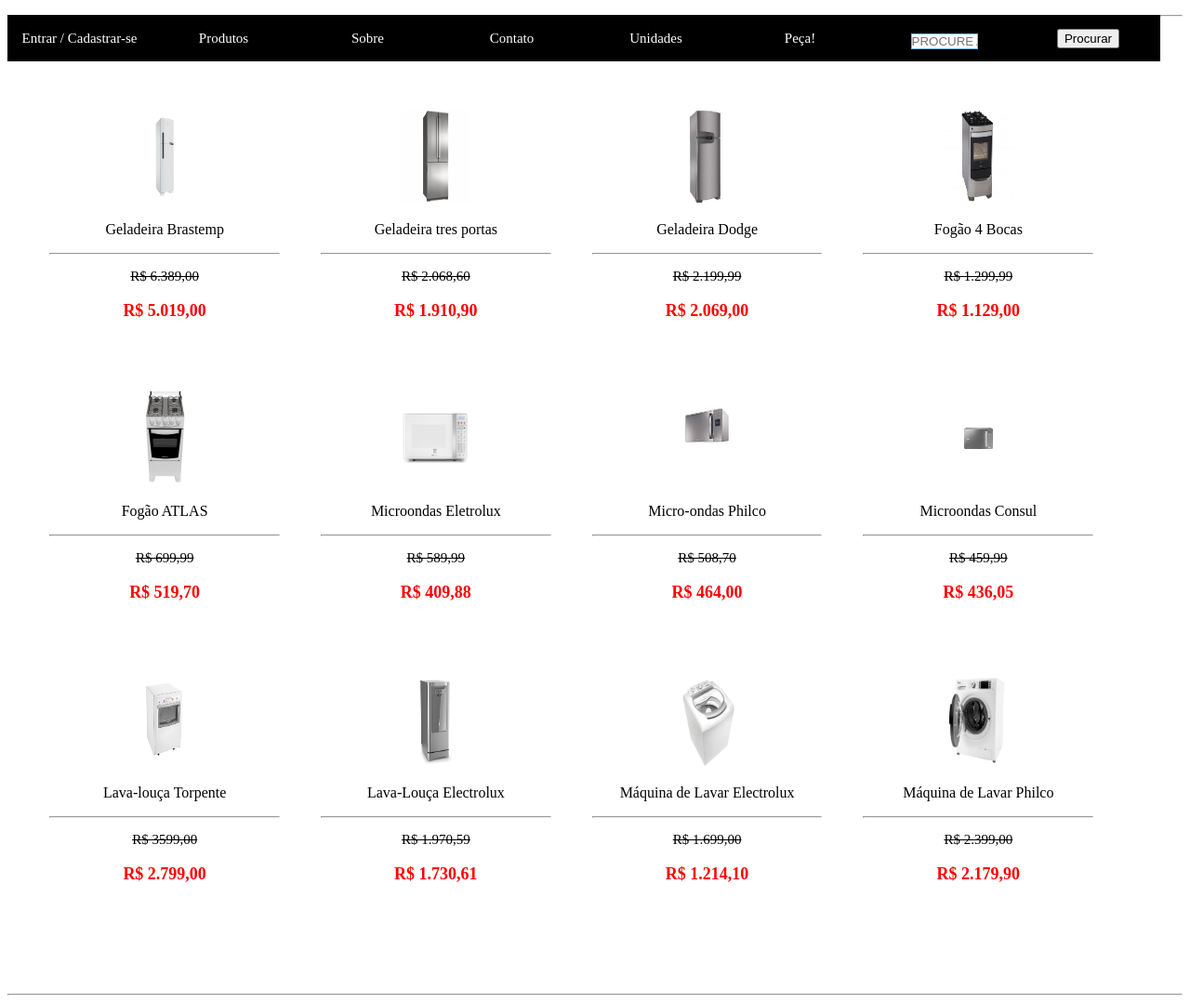
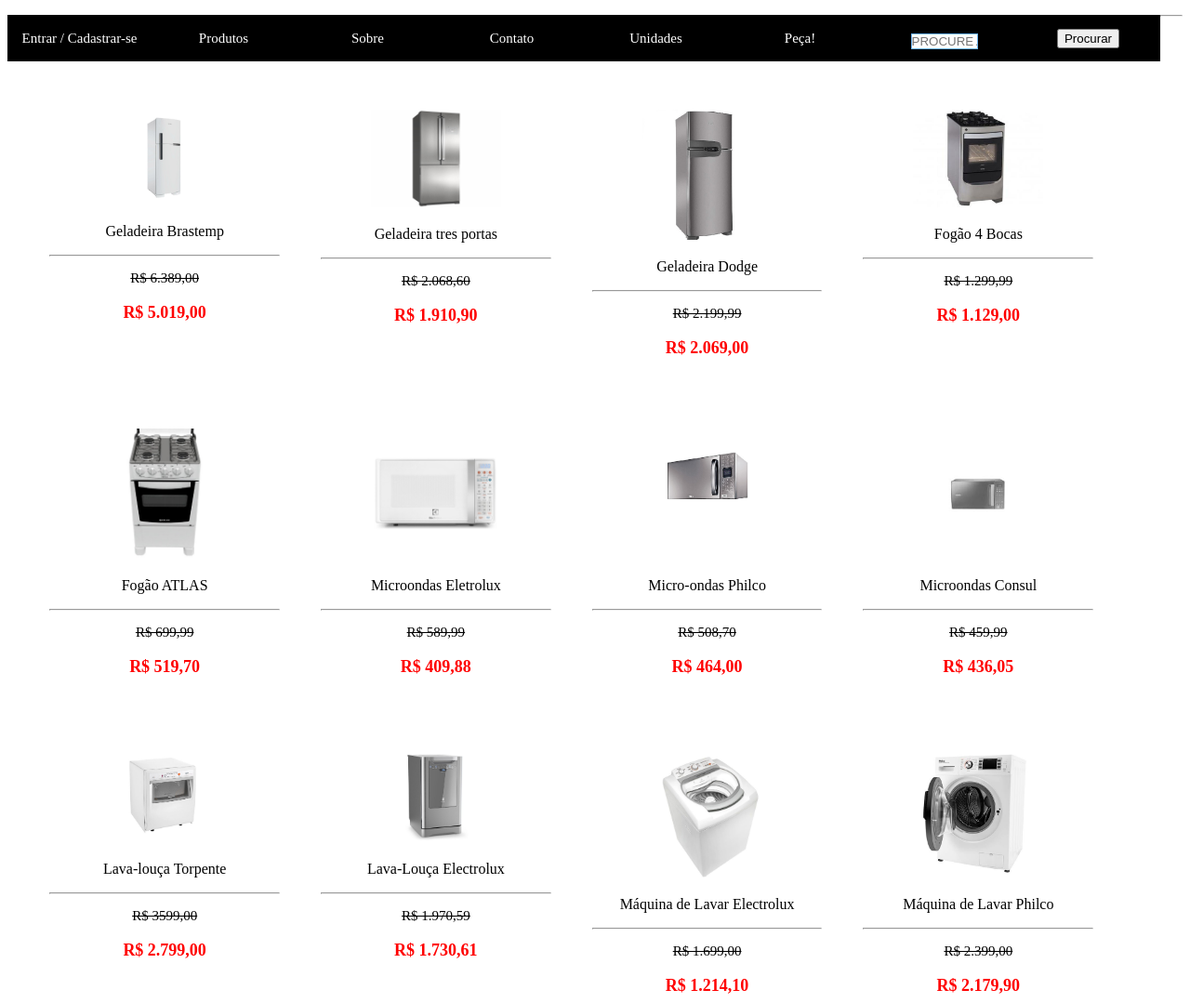
Before and after one commit to FredericoReid/Full-Stack-Eletro---MarketPlace, a PHP site: the page made by Pagina inicial.html in a window 1280 px wide. Shown: the part 78-1157 px from the top of the page at 93% size. Run offline with PHP 8.4, Linux system fonts and the light colour scheme.

Commit message:
Retirada da padronização de dimensão das imagens

```diff
--- a/style.css
+++ b/style.css
@@ -69,10 +69,6 @@
     cursor: zoom-in;
 }
 
-.produtos img{
-	height: 100px;
-	width: 75px;
-}
 
 .preco_ant {
     text-decoration: line-through;
```
